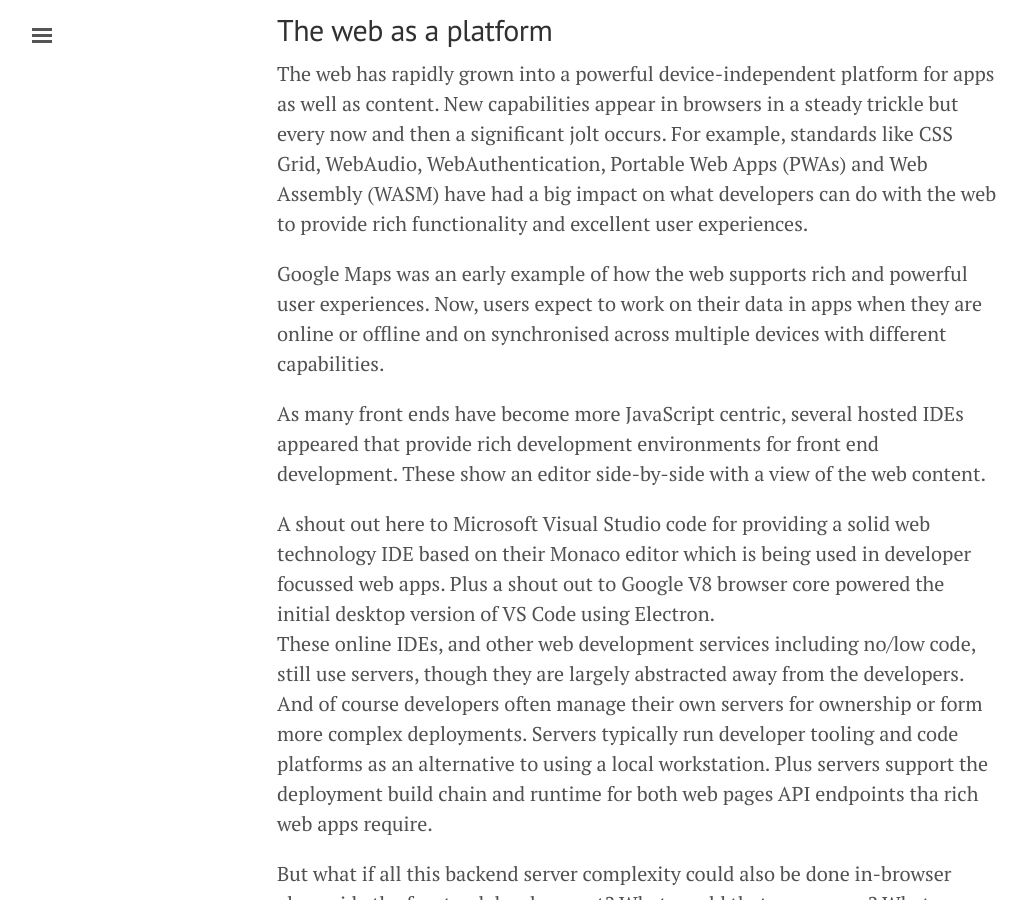
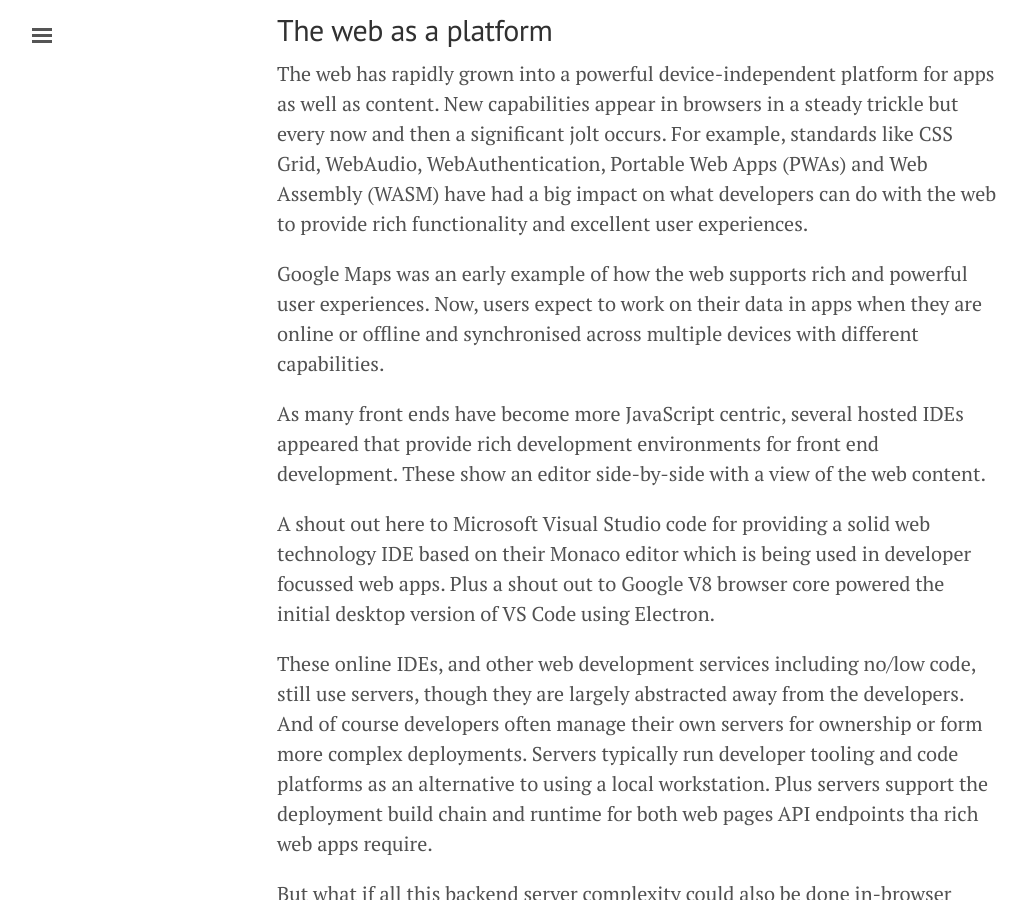
Before and after one commit to OpenDirective/opendirective.github.io, a Jekyll site: the page built from _posts/2022-03-26-web-native-development-with-stackblitz.md, in a window 1280 px wide and 900 px high, scrolled down 561 px. Shown: the whole window, without its empty margins (3-1030 px from the left). Built offline with Jekyll 4.4.1, drawn with Linux system fonts in a browser that asks for light colours.

Commit message:
Remove asside HTML

```diff
--- a/_posts/2022-03-26-web-native-development-with-stackblitz.md
+++ b/_posts/2022-03-26-web-native-development-with-stackblitz.md
@@ -11,11 +11,11 @@
 
 The web has rapidly grown into a powerful device-independent platform for apps as well as content. New capabilities appear in browsers in a steady trickle but every now and then a significant jolt occurs. For example, standards like CSS Grid, WebAudio, WebAuthentication, Portable Web Apps (PWAs) and Web Assembly (WASM) have had a big impact on what developers can do with the web to provide rich functionality and excellent user experiences.
 
-Google Maps was an early example of how the web supports rich and powerful user experiences. Now, users expect to work on their data in apps when they are online or offline and on synchronised across multiple devices with different capabilities.
+Google Maps was an early example of how the web supports rich and powerful user experiences. Now, users expect to work on their data in apps when they are online or offline and synchronised across multiple devices with different capabilities.
 
 As many front ends have become more JavaScript centric, several hosted IDEs appeared that provide rich development environments for front end development. These show an editor side-by-side with a view of the web content.
 
-<aside>A shout out here to Microsoft Visual Studio code for providing a solid web technology IDE based on their Monaco editor which is being used in developer focussed web apps. Plus a shout out to Google V8 browser core powered the initial desktop version of VS Code using Electron.</aside>
+A shout out here to Microsoft Visual Studio code for providing a solid web technology IDE based on their Monaco editor which is being used in developer focussed web apps. Plus a shout out to Google V8 browser core powered the initial desktop version of VS Code using Electron.
 
 These online IDEs, and other web development services including no/low code, still use servers, though they are largely abstracted away from the developers. And of course developers often manage their own servers for ownership or form more complex deployments. Servers typically run developer tooling and code platforms as an alternative to using a local workstation. Plus servers support the deployment build chain and runtime for both web pages API endpoints tha rich web apps require.
 
```
